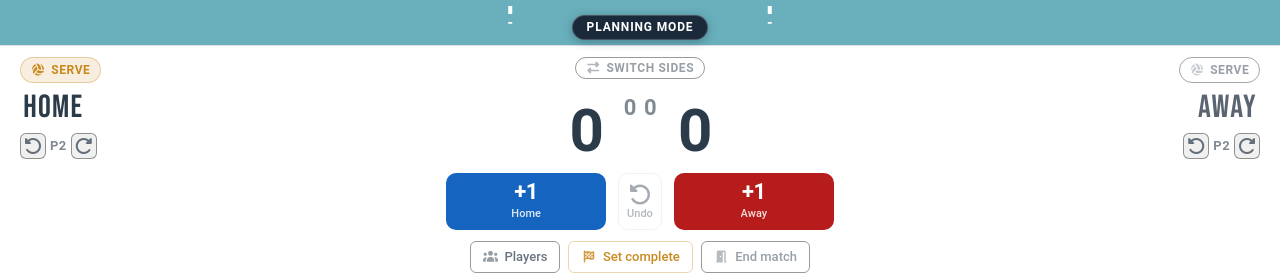
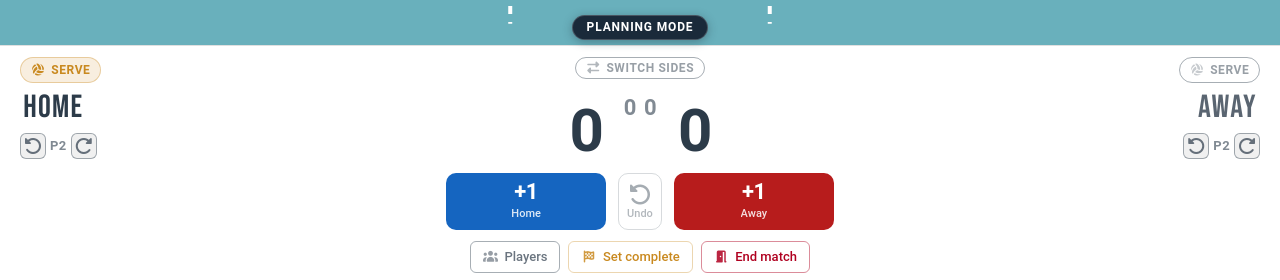
Before and after one commit to Piglettank/volleyball-rotations, a Vue app: page /play in a window 1280 px wide. Shown: the part 517-797 px from the top of the page. Built offline with nearby package versions, Linux system fonts and the light colour scheme.

Commit message:
size control panel, color colors buttons

```diff
--- a/src/components/ControlsPanel.vue
+++ b/src/components/ControlsPanel.vue
@@ -349,7 +349,7 @@ $desktop-breakpoint: 801px;
 @media (min-width: $desktop-breakpoint) {
   .controls-panel {
     order: -1;
-    width: min(26rem, 42vw);
+    width: min(34rem, 42vw);
     flex-shrink: 0;
     justify-content: center;
     padding: 1.25rem;
--- a/src/components/play/ConfirmDialog.vue
+++ b/src/components/play/ConfirmDialog.vue
@@ -196,7 +196,7 @@ onUnmounted(() => {
 
   &--ghost {
     background: transparent;
-    border-color: rgba(var(--v-border-color), 0.45);
+    border-color: rgba(var(--v-theme-on-surface), 0.38);
     color: rgba(var(--v-theme-on-surface), 0.72);
 
     &:hover {
--- a/src/components/play/MatchScoreboard.vue
+++ b/src/components/play/MatchScoreboard.vue
@@ -391,7 +391,7 @@ function toggleSides() {
   align-items: center;
   gap: 0.35rem;
   padding: 0.25rem 0.6rem;
-  border: 1px solid rgba(var(--v-border-color), 0.4);
+  border: 1px solid rgba(var(--v-theme-on-surface), 0.38);
   border-radius: 999px;
   background: transparent;
   color: rgba(var(--v-theme-on-surface), 0.45);
@@ -586,7 +586,7 @@ function toggleSides() {
   width: 1.625rem;
   height: 1.625rem;
   padding: 0;
-  border: 1px solid rgba(var(--v-border-color), 0.4);
+  border: 1px solid rgba(var(--v-theme-on-surface), 0.38);
   border-radius: 0.375rem;
   background: rgba(var(--v-border-color), 0.06);
   color: rgba(var(--v-theme-on-surface), 0.65);
@@ -631,7 +631,7 @@ function toggleSides() {
 
   &--pickable {
     background: transparent;
-    border-color: rgba(var(--v-border-color), 0.35);
+    border-color: rgba(var(--v-theme-on-surface), 0.38);
     color: rgba(var(--v-theme-on-surface), 0.45);
     cursor: pointer;
     transition: background 0.15s, border-color 0.15s, color 0.15s;
--- a/src/views/play/MatchView.vue
+++ b/src/views/play/MatchView.vue
@@ -456,7 +456,7 @@ function acceptAutoEnd() {
   justify-content: center;
   gap: 0.15rem;
   padding: 0.5rem;
-  border: thin solid rgba(var(--v-border-color), var(--v-border-opacity));
+  border: 1px solid rgba(var(--v-theme-on-surface), 0.38);
   border-radius: 0.625rem;
   background: transparent;
   color: rgba(var(--v-theme-on-surface), 0.87);
@@ -509,7 +509,7 @@ function acceptAutoEnd() {
   align-items: center;
   gap: 0.4rem;
   padding: 0.35rem 0.75rem;
-  border: 1px solid rgba(var(--v-border-color), 0.4);
+  border: 1px solid rgba(var(--v-theme-on-surface), 0.38);
   border-radius: 0.375rem;
   background: transparent;
   color: rgba(var(--v-theme-on-surface), 0.65);
@@ -556,7 +556,19 @@ function acceptAutoEnd() {
   }
 
   &--end {
-    color: rgba(var(--v-theme-on-surface), 0.45);
+    background: transparent;
+    border-color: rgba(var(--v-theme-error), 0.45);
+    color: rgb(var(--v-theme-error));
+
+    :deep(.v-icon) {
+      color: rgb(var(--v-theme-error)) !important;
+      opacity: 0.85;
+    }
+
+    &:hover:not(:disabled) {
+      background: rgba(var(--v-theme-error), 0.15);
+      color: rgb(var(--v-theme-error));
+    }
   }
 }
 
```
